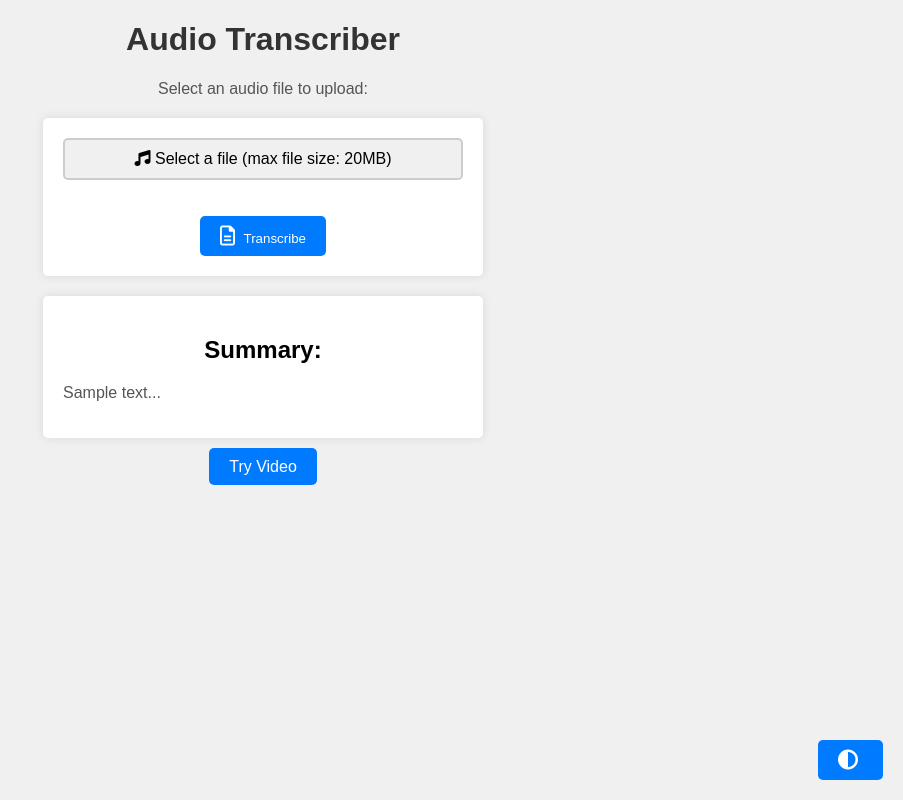
After one commit to al-chris/Video_Transcriber, a Flask app: page /audio_page in a window 1280 px wide. The commit adds this page. Shown: the whole page, without its empty margins (377-1280 px from the left). Run offline with Flask 3, Linux system fonts and the light colour scheme.

Commit message:
added audio page

```diff
--- a/app/static/css/style.css
+++ b/app/static/css/style.css
@@ -236,3 +236,31 @@ body.dark-mode .custom-file-label {
         font-size: 16px;
     }
 }
+
+/* Stylized link styles */
+
+a:link, a:visited {
+    background-color: #007bff;
+    color: #fff;
+    border: none;
+    border-radius: 5px;
+    padding: 10px 20px;
+    margin: 20px auto;
+    cursor: pointer;
+    transition: background-color 0.3s;
+    text-decoration: none;
+}
+
+a:hover, a:active {
+    background-color: #0056b3;
+}
+
+body.dark-mode a {
+    color: #ccc;
+    background-color: #444;
+    box-shadow: 0 0 10px rgba(255, 255, 255, 0.1);
+}
+
+body.dark-mode a:hover {
+    background-color: #333;
+}
--- /dev/null
+++ b/app/static/js/index2.js
@@ -0,0 +1,88 @@
+function showSpinner() {
+    document.getElementById("spinner").style.display = "inline-block";
+}
+
+function uploadFile() {
+    const fileInput = document.getElementById("fileToUpload");
+    const maxFileSize = 20 * 1024 * 1024; // 16MB in bytes
+
+    if (fileInput.files.length === 0) {
+        alert("Please select a file.");
+        return;
+    }
+
+    const selectedFile = fileInput.files[0];
+
+    if (selectedFile.size > maxFileSize) {
+        alert("File size exceeds the 20MB limit.");
+        return;
+    }
+
+    showSpinner();
+
+    const formData = new FormData();
+    formData.append("fileToUpload", selectedFile);
+
+    fetch("/audio", {
+        method: "POST",
+        body: formData,
+    })
+    .then(response => {
+        if (response.ok) {
+            return response.json(); // Get the response as text
+        } else {
+            alert("Error uploading file.");
+            return null;
+        }
+    })
+    .then(data => {
+        if (data !== null) {
+            document.getElementById("summary").textContent = data[0];
+            document.getElementById("textToCopy").value = data[1];
+        }
+        document.getElementById("spinner").style.display = "none";
+        document.getElementById("fileToUpload").value = ""; // Clear file input
+        document.getElementById("downloadFileBtn").style.display = "inline-block";
+    })
+    .catch(error => {
+        console.error("Error:", error);
+        alert("An error occurred while uploading the file.");
+        document.getElementById("spinner").style.display = "none";
+    });
+}
+
+function toggleDarkMode() {
+    const body = document.body;
+    body.classList.toggle("dark-mode");
+}
+
+function copyToClipboard() {
+    // const textToCopy = "Text you want to copy"; // Replace with your desired text
+    const textToCopy = document.getElementById("textToCopy").value;
+    const textArea = document.createElement("textarea");
+    textArea.value = textToCopy;
+    document.body.appendChild(textArea);
+    textArea.select();
+    document.execCommand("copy");
+    document.body.removeChild(textArea);
+    alert("Text copied to clipboard: " + textToCopy);
+}
+
+function downloadTextFile() {
+    const textToDownload = document.getElementById("textToCopy").value;
+    const fileName = "downloaded_file.txt";
+    const blob = new Blob([textToDownload], { type: "text/plain" });
+
+    const a = document.createElement("a");
+    a.href = URL.createObjectURL(blob);
+    a.download = fileName;
+    document.body.appendChild(a);
+    a.click();
+    document.body.removeChild(a);
+}
+
+function updateFileName() {
+    const fileInput = document.getElementById("fileToUpload");
+    const selectedFileName = document.getElementById("selectedFileName");
+    selectedFileName.textContent = fileInput.files[0].name;
+}
--- /dev/null
+++ b/app/templates/audio.html
@@ -0,0 +1,61 @@
+<!DOCTYPE html>
+<html lang="en">
+<head>
+    <script src="{{url_for('static', filename='js/index2.js')}}"></script>
+    <meta charset="UTF-8">
+    <meta name="viewport" content="width=device-width, initial-scale=1.0">
+    <title>Video Transcriber</title>
+    <link rel="stylesheet" href="{{url_for('static', filename='css/style.css')}}">
+    <link rel="stylesheet" href="https://cdnjs.cloudflare.com/ajax/libs/font-awesome/6.0.0-beta3/css/all.min.css">
+</head>
+<body>
+    <h1>Audio Transcriber</h1>
+    <p>Select an audio file to upload:</p>
+
+    <form action="{{url_for('audio')}}" method="post" enctype="multipart/form-data">
+        <!-- The custom file input -->
+        <label for="fileToUpload" class="custom-file-label">
+            <!-- <i class="fas fa-upload"></i> Icon for the file input label -->
+            <i class="fa-solid fa-music"></i>
+            <span id="selectedFileName">Select a file (max file size: 20MB)</span>
+        </label>
+        <input type="file" name="fileToUpload" id="fileToUpload" accept=".mp3, .wav, .aac, .ogg, .webm, .mp4, .wma" required class="custom-file-input" onchange="updateFileName()">
+        <br>
+        <br>
+        <!-- <input type="button" value="Transcribe" onclick="uploadFile()"> -->
+        <button type="button" id="submit-btn" onclick="uploadFile()">
+            <i class="fa-regular fa-file-lines"></i>
+            Transcribe
+        </button>
+        <div class="spinner" id="spinner"></div>
+    </form>
+    <div class="list-container">
+        <h2>Summary:</h2>
+
+        <p id="summary">Sample text...</p>
+    </div>
+
+    <!-- Stylized link below the upload form -->
+    <div class="stylized-link">
+        <a href="{{url_for('index')}}">Try Video</a>
+    </div>
+
+    <button id="toggleDarkMode" onclick="toggleDarkMode()">
+        <i class="fas fa-adjust"></i>
+    </button>
+
+    <textarea id="textToCopy" style="display: none;">This is the text to copy to the clipboard.</textarea>
+
+    <!-- <button id="copyToClipboardBtn" style="display: none;" onclick="copyToClipboard()">
+        <i class="far fa-copy"></i>
+        Copy the full transcription
+    </button> -->
+
+    <button id="downloadFileBtn" style="display: none;" onclick="downloadTextFile()">
+        <i class="fas fa-file-download"></i> <!-- Icon for the download file button -->
+        Download the full transcription Text File
+    </button>
+
+
+</body>
+</html>
--- a/app/views.py
+++ b/app/views.py
@@ -8,7 +8,7 @@ from werkzeug.utils import secure_filename
 import moviepy.editor as mp
 import openai
 
-openai.api_key = "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"
+openai.api_key = "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"
 
 
 @app.get('/')
@@ -16,6 +16,11 @@ def index():
     """
     renders the home page"""
     return render_template("index.html")
+
+@app.get('/audio_page')
+def audio_page():
+    """ renders the audio page"""
+    return render_template("audio.html")
 
 @app.post('/process')
 def process():
@@ -103,3 +108,52 @@ def random_file_name(ext):
     """
     N = 8
     return ''.join(random.choices(string.ascii_uppercase + string.ascii_lowercase + string.digits, k=N)) + ext
+
+
+
+@app.post('/audio')
+def audio():
+
+    """
+        This function:
+            1. Extracts the audio from the form
+            2. Transcribes the audio
+            3. Summarizes the text
+
+    """
+
+    aud_file = request.files["fileToUpload"]
+
+    print("file found")
+
+    file_name = secure_filename(aud_file.filename)
+    extension = file_name.rsplit('.')[-1].lower()
+    destination = os.path.join(os.path.dirname(__file__), 'static', 'audio', file_name)
+    aud_file.save(destination)
+
+    print("file saved")
+    print(destination)
+    print(extension)
+
+
+    # Open the audio file
+    audio_file = open(destination, "rb")
+
+    # transcribe using audio_file
+    audio_response = openai.Audio.transcribe("whisper-1", audio_file)
+
+    transcript = audio_response["text"]
+
+    print(transcript)
+
+    # Create a request to the API to identify the language spoken
+    chat_response = openai.Completion.create(
+        model = "text-davinci-003",
+        prompt = "Summarize the following: \n" + transcript
+    )
+    print(chat_response["choices"][0]["text"])
+
+    # create_download(transcript)
+
+
+    return make_response(jsonify([chat_response["choices"][0]["text"], transcript]), 200)
```
Also changed, not shown: app/templates/index.html (+6 -1 lines), 3 other files.
